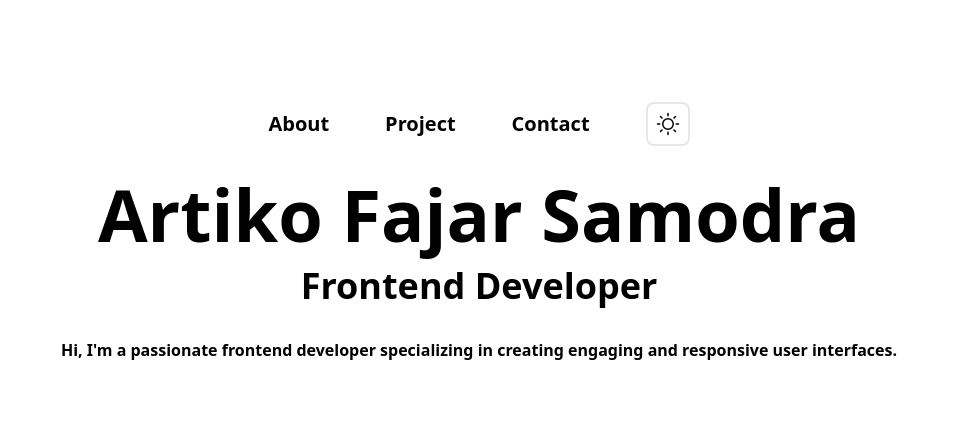
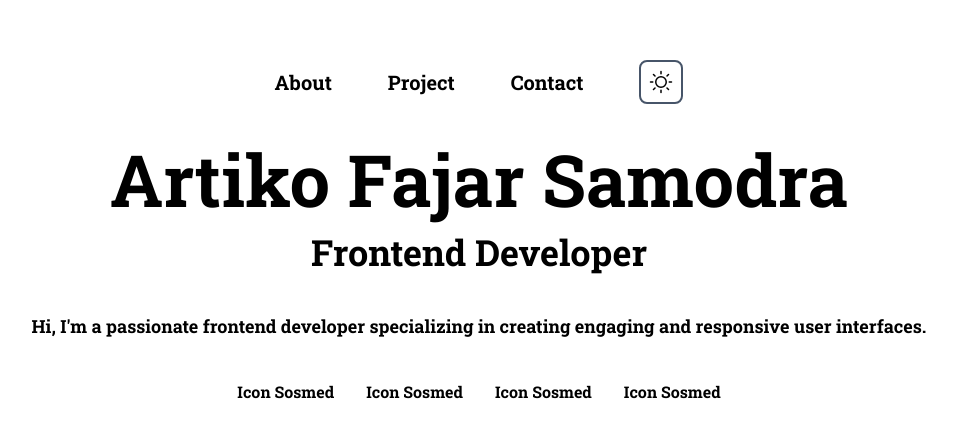
Before and after one commit to artikosamodra/porto-next, a Next.js app: page / in a window 1280 px wide. Shown: the part 168-606 px from the top of the page, without its empty margins (161-1118 px from the left). Built offline with nearby package versions, Linux system fonts and the light colour scheme.

Commit message:
add icon social media position on page

```diff
--- a/src/app/ThemeSwitcher.jsx
+++ b/src/app/ThemeSwitcher.jsx
@@ -10,14 +10,14 @@ const ThemeSwitcher = () => {
       {theme === "light" ? (
         <button
           onClick={() => setTheme("dark")}
-          className="border border-2 border-slate-400 rounded-lg p-2"
+          className="border border-2 border-slate-600 rounded-lg p-2"
         >
           <Moon size={24} />
         </button>
       ) : (
         <button
           onClick={() => setTheme("light")}
-          className="border border-2 rounded-lg p-2"
+          className="border border-2 border-slate-600 rounded-lg p-2"
         >
           <Sun size={24} />
         </button>
--- a/src/app/layout.js
+++ b/src/app/layout.js
@@ -1,6 +1,8 @@
-import ThemeSwitcher from "./ThemeSwitcher";
+import { Roboto_Slab } from "next/font/google";
 import "./globals.css";
 import Providers from "./providers";
+
+const robotoSlab = Roboto_Slab({ subsets: ["latin"] });
 
 export const metadata = {
   title: "Create Next App",
@@ -10,10 +12,8 @@ export const metadata = {
 export default function RootLayout({ children }) {
   return (
     <html lang="en">
-      <body>
-        <Providers>
-          {children}
-        </Providers>
+      <body className={robotoSlab.className}>
+        <Providers>{children}</Providers>
       </body>
     </html>
   );
--- a/src/app/page.js
+++ b/src/app/page.js
@@ -6,13 +6,19 @@ export default function Home() {
   return (
     <main>
       <div className="flex flex-col justify-center items-center w-full h-screen font-bold">
-          <Navbar />
-        <h1 className="text-7xl pt-8 pb-4">Artiko Fajar Samodra</h1>
-        <h2 className="text-4xl pb-8">Frontend Developer</h2>
-        <p>
+        <Navbar />
+        <h1 className="text-7xl pt-10 pb-4">Artiko Fajar Samodra</h1>
+        <h2 className="text-4xl pb-10">Frontend Developer</h2>
+        <p className="text-lg">
           Hi, I'm a passionate frontend developer specializing in creating
           engaging and responsive user interfaces.
         </p>
+        <div className="flex gap-8 pt-10">
+          <div>Icon Sosmed</div>
+          <div>Icon Sosmed</div>
+          <div>Icon Sosmed</div>
+          <div>Icon Sosmed</div>
+        </div>
       </div>
     </main>
   );
```
